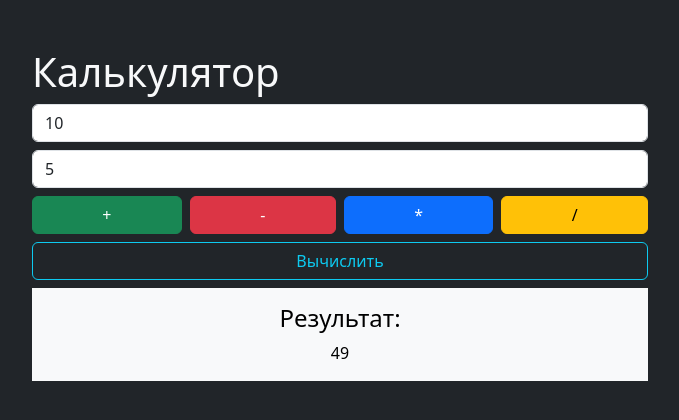
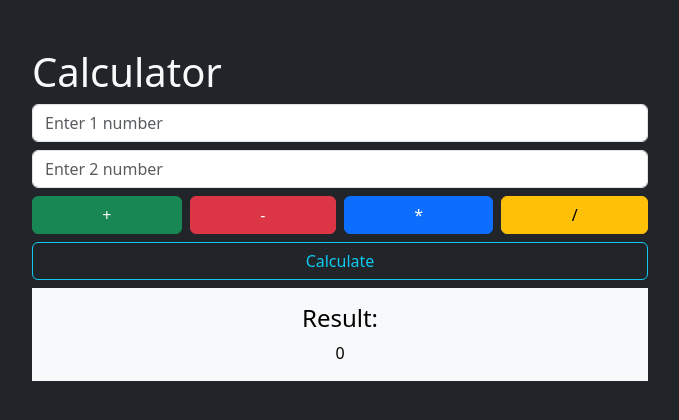
Before and after one commit to zjaslanuly/js-simple-calc, a plain HTML site: page index.html in a window 1280 px wide. Shown: the whole page, without its empty margins (300-979 px from the left). Drawn offline with nearby package versions, Linux system fonts and the light colour scheme.

Commit message:
update index.html

```diff
--- a/index.html
+++ b/index.html
@@ -14,25 +14,25 @@
       integrity="sha384-KK94CHFLLe+nY2dmCWGMq91rCGa5gtU4mk92HdvYe+M/SXH301p5ILy+dN9+nJOZ"
       crossorigin="anonymous"
     />
-    <title>01. JS Base</title>
+    <title>JS Simple Calculator</title>
     <script src="app.js" defer></script>
   </head>
   <body class="bg-dark text-light">
     <div class="container w-50 pt-5">
-      <h1>Калькулятор</h1>
+      <h1>Calculator</h1>
       <input
         type="number"
         class="form-control mb-2"
-        placeholder="Введите 1 число"
+        placeholder="Enter 1 number"
         id="input1"
-        value="10"
+        value=""
       />
       <input
         type="number"
         class="form-control mb-2"
-        placeholder="Введите 2 число"
+        placeholder="Enter 2 number"
         id="input2"
-        value="5"
+        value=""
       />
       <div class="d-flex mb-2 gap-2">
         <button class="btn btn-success flex-grow-1" id="plus">+</button>
@@ -41,12 +41,12 @@
         <button class="btn btn-warning flex-grow-1" id="slash">/</button>
       </div>
       <button class="btn btn-outline-info w-100 mb-2" id="submit">
-        Вычислить
+        Calculate
       </button>
 
       <div class="text-bg-light p-3 text-center">
-        <h4>Результат:</h4>
-        <p id="result" class="mb-0">49</p>
+        <h4>Result:</h4>
+        <p id="result" class="mb-0">0</p>
       </div>
     </div>
   </body>
```
